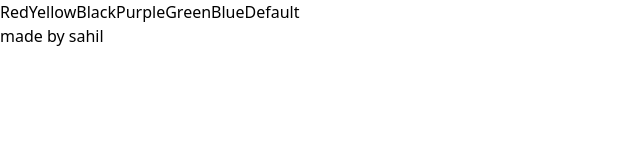
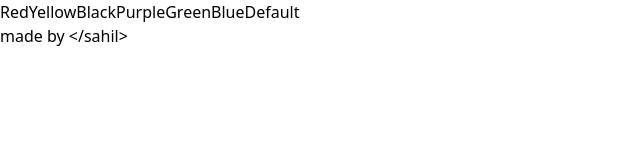
Before and after one commit to sahiwl/bg-Changer, a React (Vite) app: page / in a window 1280 px wide. Shown: the top 160 px of the page, without its empty margins (0-640 px from the left). Built offline with nearby package versions, Linux system fonts and the light colour scheme.

Commit message:
update masthead

```diff
--- a/src/App.jsx
+++ b/src/App.jsx
@@ -5,7 +5,7 @@ import './App.css'
 
 function App() {
   const [count, setCount] = useState("")
-
+  const me = "</sahil>"
   return (
     <div className="h-screen w-screen flex justify-center">
       <div className="absolute bottom-14">
@@ -28,7 +28,7 @@ function App() {
           </div>
         </div>
         <div className="flex justify-center -mb-5">
-          <div className="mt-10 w-48 text-center bg-transparent hover:bg-teal-100 py-2 px-4 rounded-full "> <p className='text-gray-950 font-medium'>made by <a href="https://github.com/sahiwl" className=' text-sky-600 font-semibold underline'>sahil</a></p></div>
+          <div className="mt-10 w-48 text-center bg-transparent hover:bg-teal-100 py-2 px-4 rounded-xl"> <p className='text-gray-950 font-medium'>made by <a href="https://github.com/sahiwl" className=' text-sky-600 font-semibold underline'>{me}</a></p></div>
         </div>
       </div>
 
@@ -36,4 +36,9 @@ function App() {
   )
 }
 
+
+// <div className="flex justify-center">
+//                     <div className="font-semibold">made by<a href="https://github.com/sahiwl" className="text-sky-600 font-semibold" > {me} 🐱‍👤</a>  </div>
+//                 </div>
+
 export default App
```
